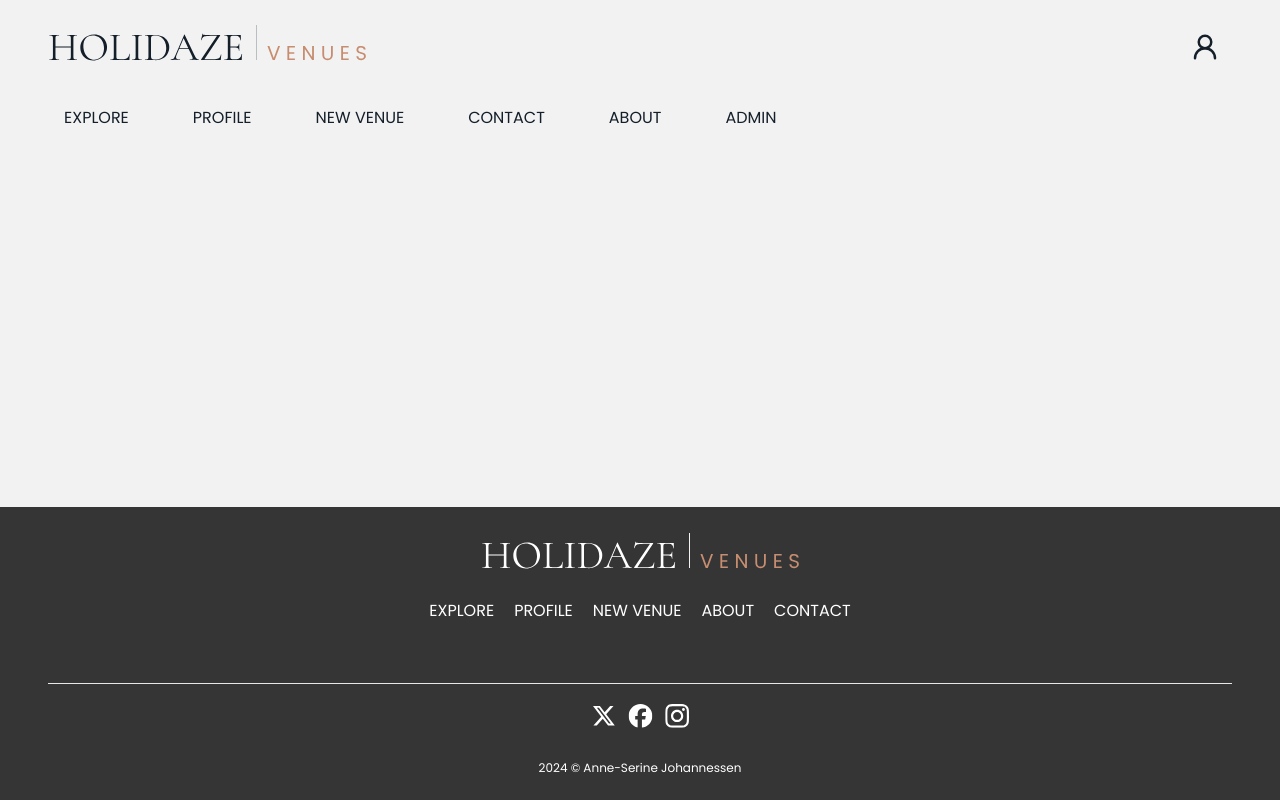
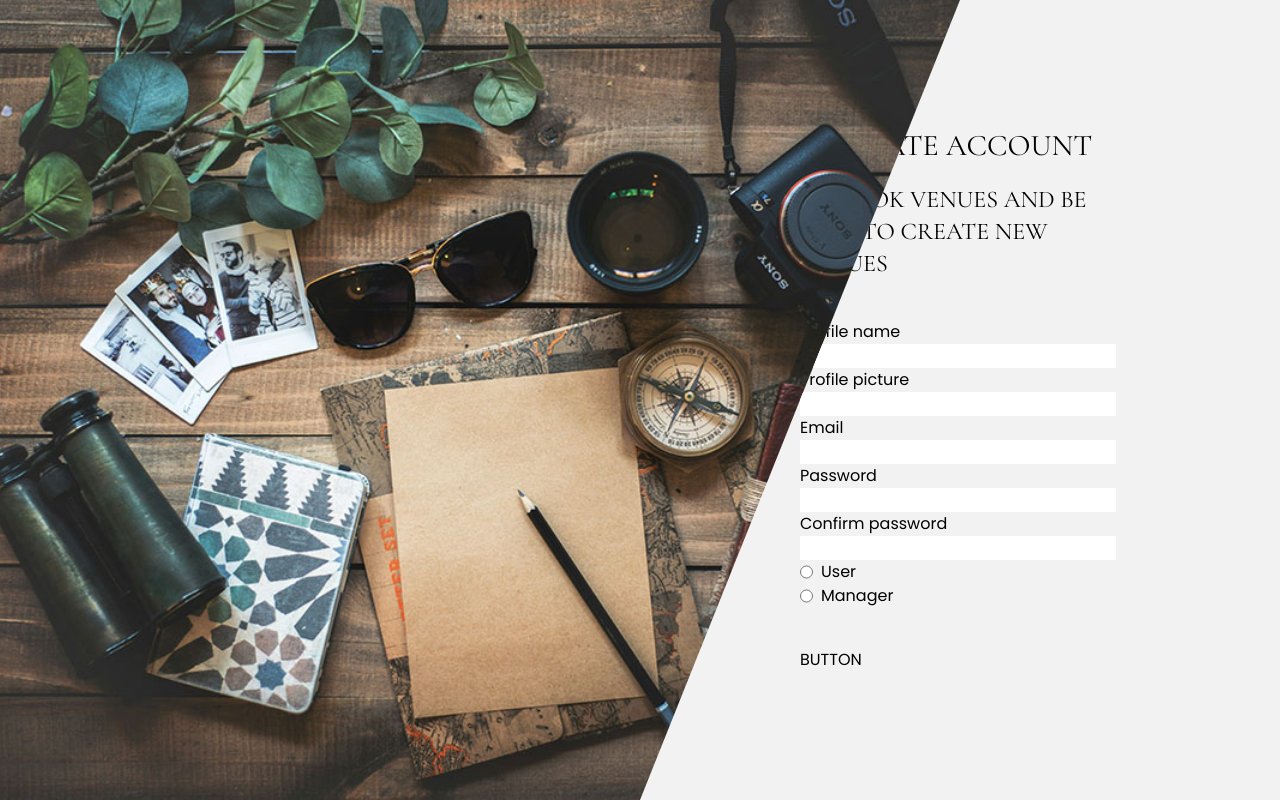
Before and after one commit to Anne-Serine/holidaze_project-exam-2, a React (Vite) app: page /register in a window 1280 px wide. Built offline with nearby package versions, Linux system fonts and the light colour scheme.

Commit message:
markup - register, login

```diff
--- a/src/MainLayout.jsx
+++ b/src/MainLayout.jsx
@@ -1,5 +1,5 @@
 import Header from "./components/layout/Header";
-import { Route, Routes } from "react-router-dom";
+import { Route, Routes, useLocation } from "react-router-dom";
 import Home from "./pages/Home";
 import Register from "./pages/Register";
 import Login from "./pages/Login";
@@ -10,9 +10,12 @@ import PageNotFound from "./pages/404";
 import Footer from "./components/layout/Footer";
 
 function MainLayout() {
+  let location = useLocation();
+  const hideHeaderFooter = ["/login", "/register"].includes(location.pathname);
+
   return (
     <>
-      <Header />
+    {!hideHeaderFooter && <Header />}
       <main>
         <Routes>
           <Route index element={<Home />} />
@@ -24,9 +27,9 @@ function MainLayout() {
           <Route path="*" element={<PageNotFound />} />
         </Routes>
       </main>
-      <Footer />
+      {!hideHeaderFooter && <Footer />}
     </>
-  )
+  );
 }
 
 export default MainLayout;
--- a/src/pages/Login.jsx
+++ b/src/pages/Login.jsx
@@ -1,9 +1,47 @@
 function Login() {
   return (
-    <>
-
-    </>
-  )
+    <div className="flex">
+      <div className="relative h-[100vh] w-[80vw]">
+        <img
+          src="/assets/login-reg_img.jpg"
+          className="h-full w-full object-cover"
+          alt=""
+        />
+      </div>
+      <div className="h-[100vh] w-[50vw] absolute right-0 bg-daze-bg asymatrical-right flex items-center justify-center">
+        <div className="flex flex-col items-center gap-5 max-w-[20rem]">
+          <h1 className="text-3xl">Login</h1>
+          <h2 className="text-2xl mb-5">
+            To be able to book your next adventure
+          </h2>
+          <form id="loginForm" action="post">
+            <div>
+              <label htmlFor="email">Email</label>
+              <input
+                type="email"
+                name="email"
+                id="email"
+                required
+                pattern="^[\w\-.]+@stud\.noroff\.no$"
+                title="The email must be a valid stud.noroff.no email address"
+              />
+            </div>
+            <div>
+              <label htmlFor="">Password</label>
+              <input
+                type="password"
+                name="password"
+                id="password"
+                required
+                minLength={8}
+                title="The password must be at least 8 characters long"
+              />
+            </div>
+          </form>
+        </div>
+      </div>
+    </div>
+  );
 }
 
 export default Login;
--- a/src/pages/Register.jsx
+++ b/src/pages/Register.jsx
@@ -1,9 +1,92 @@
 function Register() {
   return (
-    <>
+    <div className="flex">
+      <div className="relative h-[100vh] w-[80vw]">
+        <img
+          src="/assets/login-reg_img.jpg"
+          className="h-full w-full object-cover"
+          alt=""
+        />
+      </div>
+      <div className="h-[100vh] w-[50vw] absolute right-0 bg-daze-bg asymatrical-right flex items-center justify-center">
+        <div className="flex flex-col items-center gap-5 max-w-[20rem]">
+          <h1 className="text-3xl">Create account</h1>
+          <h2 className="text-2xl mb-5">
+            To book venues and be able to create new venues
+          </h2>
+          <form id="loginForm" action="post">
+            <div>
+              <label htmlFor="profileName">Profile name</label>
+              <input
+                type="text"
+                name="profileName"
+                id="profileName"
+                required
+                pattern="^[\w]+$"
+                title="The name must not contain punctuation symbols apart from underscore (_)"
+              />
+            </div>
+            <div>
+              <label htmlFor="url">Profile picture</label>
+              <input
+                type="url"
+                name="url"
+                id="url"
+                title="The link has to be a live url"
+              />
+            </div>
+            <div>
+              <label htmlFor="email">Email</label>
+              <input
+                type="email"
+                name="email"
+                id="email"
+                required
+                pattern="^[\w\-.]+@stud\.noroff\.no$"
+                title="The email must be a valid stud.noroff.no email address"
+              />
+            </div>
+            <div>
+              <label htmlFor="">Password</label>
+              <input
+                type="password"
+                name="password"
+                id="password"
+                required
+                minLength={8}
+                title="The password must be at least 8 characters long"
+              />
+            </div>
+            <div>
+              <label htmlFor="">Confirm password</label>
+              <input
+                type="password"
+                name="password"
+                id="password"
+                required
+                minLength={8}
+                title="The password must be at least 8 characters long"
+              />
+            </div>
 
-    </>
-  )
+            {/* Consider to keep this option or not */}
+
+            <div className="">
+              <div className="flex gap-2">
+                <input type="radio" name="userRadio" id="userRadio" />
+                <label htmlFor="userRadio">User</label>
+              </div>
+              <div className="flex gap-2">
+                <input type="radio" name="managerRadio" id="managerRadio" />
+                <label htmlFor="managerRadio">Manager</label>
+              </div>
+            </div>
+            <button className="pt-10">BUTTON</button>
+          </form>
+        </div>
+      </div>
+    </div>
+  );
 }
 
 export default Register;
--- a/src/styles/index.css
+++ b/src/styles/index.css
@@ -45,3 +45,7 @@
 .asymatrical-left {
   clip-path: polygon(0 0, 100% 0, 30% 100%, 0 100%);
 }
+
+.asymatrical-right {
+  clip-path: polygon(100% 0, 100% 100%, 0 100%, 50% 0);;
+}
```
Also changed, not shown: public/assets/login-reg_img.jpg (added).
